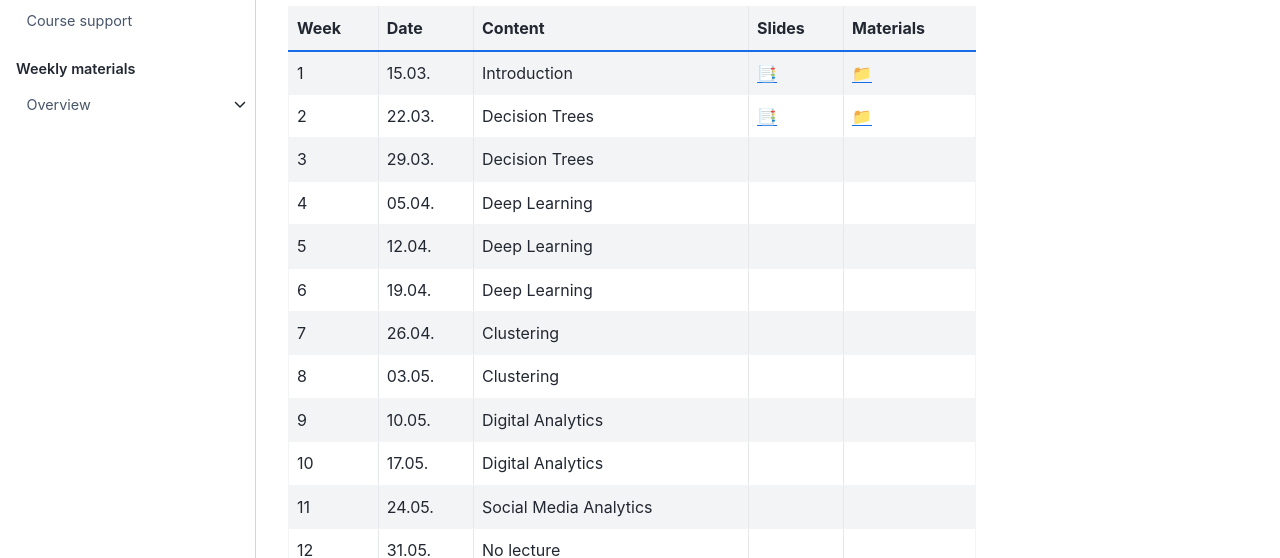
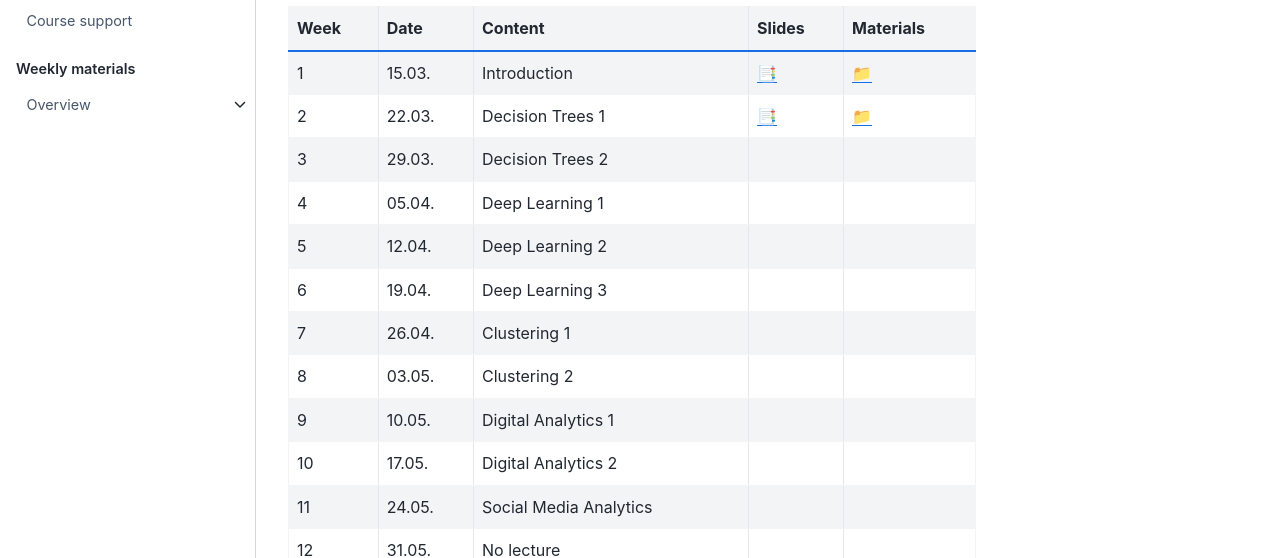
Before and after one commit to kirenz/om2, a Jupyter Book: the page built from docs/course-overview.md, in a window 1280 px wide and 1336 px high. Shown: the part 432-990 px from the top of the window. Built offline with Jupyter Book 1.0.4 settings and Sphinx 7.4.7 and the Sphinx Book theme 1.1.4, drawn with Linux system fonts in a browser that asks for light colours; comment, search, counter and statistics services are not loaded.

Commit message:
Update course-overview.md

```diff
--- a/docs/course-overview.md
+++ b/docs/course-overview.md
@@ -16,15 +16,15 @@ For a more detailed semester overview, take a look at the [course-schedule](../d
 |	Week	|	Date	|	Content	|	Slides	|	Materials	|
 |	---	|	---	|	---	|	---	|	---	|
 |	1	|	15.03.	|	Introduction	|	[📑](https://drive.google.com/file/d/11jh63a7vX49m9q3a9qJz0L8scmPijLMf/view?usp=sharing)	|	[📁](../weeks/week1.md)	|
-|	2	|	22.03.	|	Decision Trees	|	[📑](https://drive.google.com/file/d/1-Ox-jFeNPPam4sxZzoI90L4hH_rq6bU9/view?usp=sharing)	|	[📁](../weeks/week2.md)	|
-|	3	|	29.03.	|	Decision Trees	|		|		|
-|	4	|	05.04.	|	Deep Learning	|		|		|
-|	5	|	12.04.	|	Deep Learning	|		|		|
-|	6	|	19.04.	|	Deep Learning	|		|		|
-|	7	|	26.04.	|	Clustering	|		|		|
-|	8	|	03.05.	|	Clustering	|		|		|
-|	9	|	10.05.	|	Digital Analytics	|		|		|
-|	10	|	17.05.	|	Digital Analytics	|		|		|
+|	2	|	22.03.	|	Decision Trees 1	|	[📑](https://drive.google.com/file/d/1-Ox-jFeNPPam4sxZzoI90L4hH_rq6bU9/view?usp=sharing)	|	[📁](../weeks/week2.md)	|
+|	3	|	29.03.	|	Decision Trees 2	|		|		|
+|	4	|	05.04.	|	Deep Learning 1	|		|		|
+|	5	|	12.04.	|	Deep Learning 2	|		|		|
+|	6	|	19.04.	|	Deep Learning 3	|		|		|
+|	7	|	26.04.	|	Clustering 1	|		|		|
+|	8	|	03.05.	|	Clustering 2	|		|		|
+|	9	|	10.05.	|	Digital Analytics 1	|		|		|
+|	10	|	17.05.	|	Digital Analytics 2	|		|		|
 |	11	|	24.05.	|	Social Media Analytics	|		|		|
 |	12	|	31.05.	|	No lecture	|		|		|
 |	13	|	07.06.	|	Web Tracking	|		|		|
```
